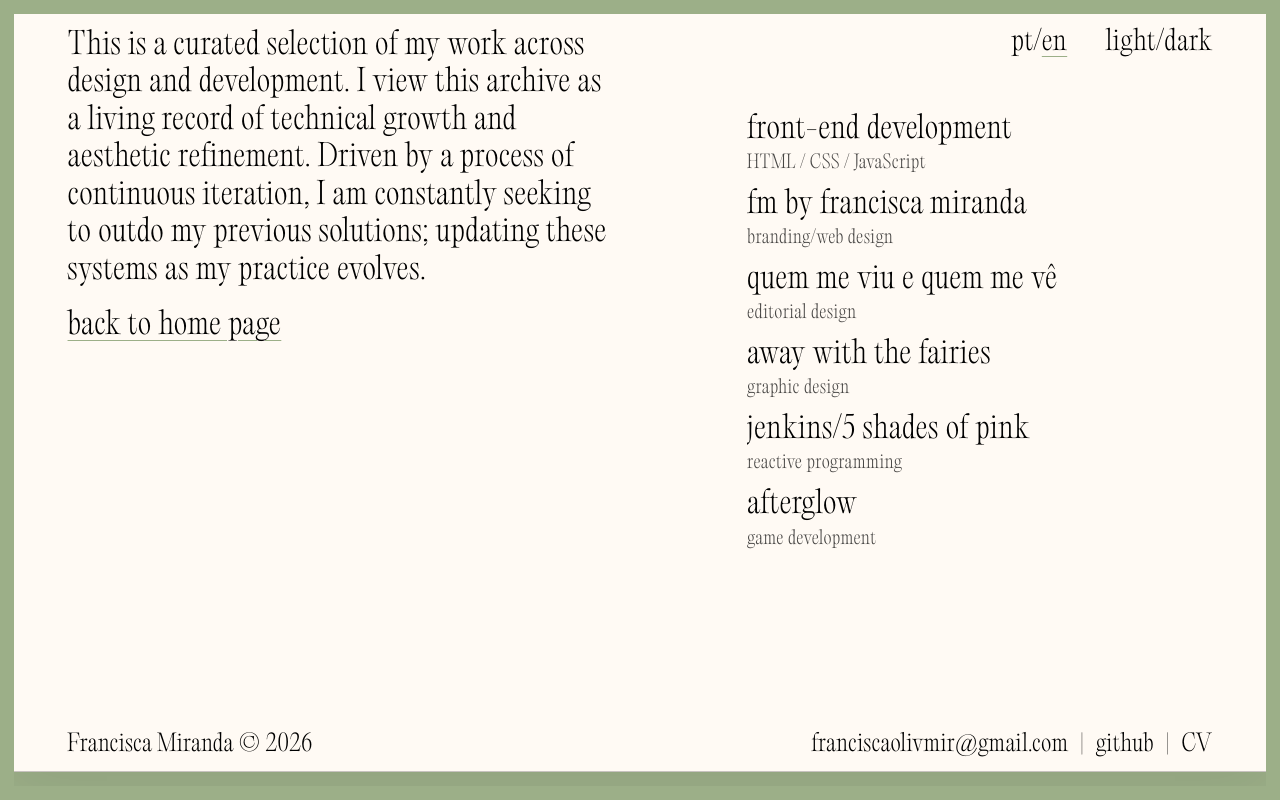
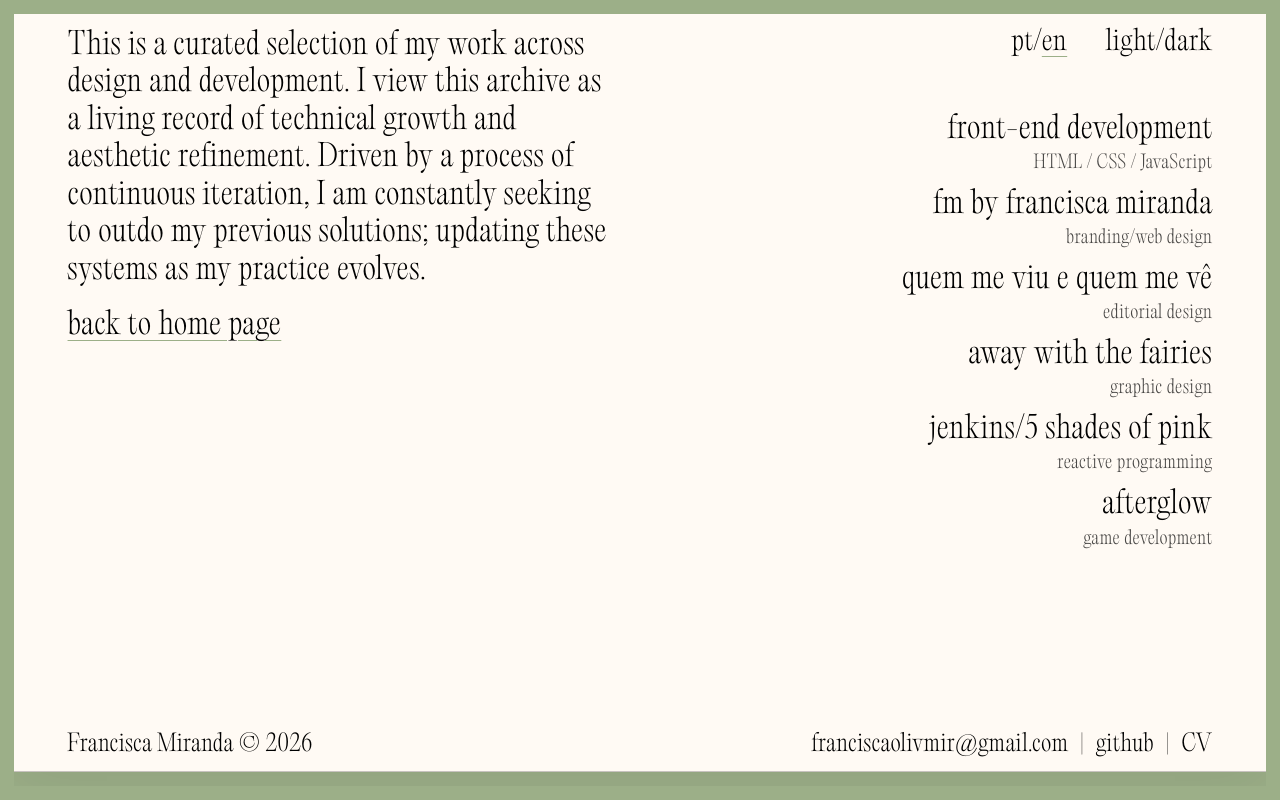
Before and after one commit to franciscaolive/Portfolio, a plain HTML site: page projects.html in a window 1280 px wide. Drawn offline with Linux system fonts and the light colour scheme.

Commit message:
minor alignment change

```diff
--- a/src/css/main.css
+++ b/src/css/main.css
@@ -206,8 +206,9 @@ body[data-page="projects"] .container{
   width: min(470px, 100%);
   max-width: 100%;
   margin-top: 84px;
+  margin-right: calc(-1 * var(--container-pad));
   padding-bottom: 48px;
-  padding-right: 8px;
+  padding-right: var(--container-pad);
   min-height: 0;
   overflow: auto;
   overscroll-behavior: contain;
@@ -219,7 +220,7 @@ body[data-page="projects"] .container{
   display:flex;
   flex-direction: column;
   gap: 4px;
-  align-items:flex-start;
+  align-items:flex-end;
   background: transparent;
   border: none;
   padding: 0;
@@ -230,7 +231,7 @@ body[data-page="projects"] .container{
 }
 
 .project-row-title{
-  text-align: left;
+  text-align: right;
   font-size: 30px;
   font-weight: 200;
   letter-spacing: 0.6px;
@@ -255,6 +256,7 @@ body[data-page="projects"] .container{
   color: var(--accent);
 }
 .project-row-subtitle{
+  text-align: right;
   font-size: 18px;
   font-weight: 200;
   letter-spacing: 0.46px;
```
